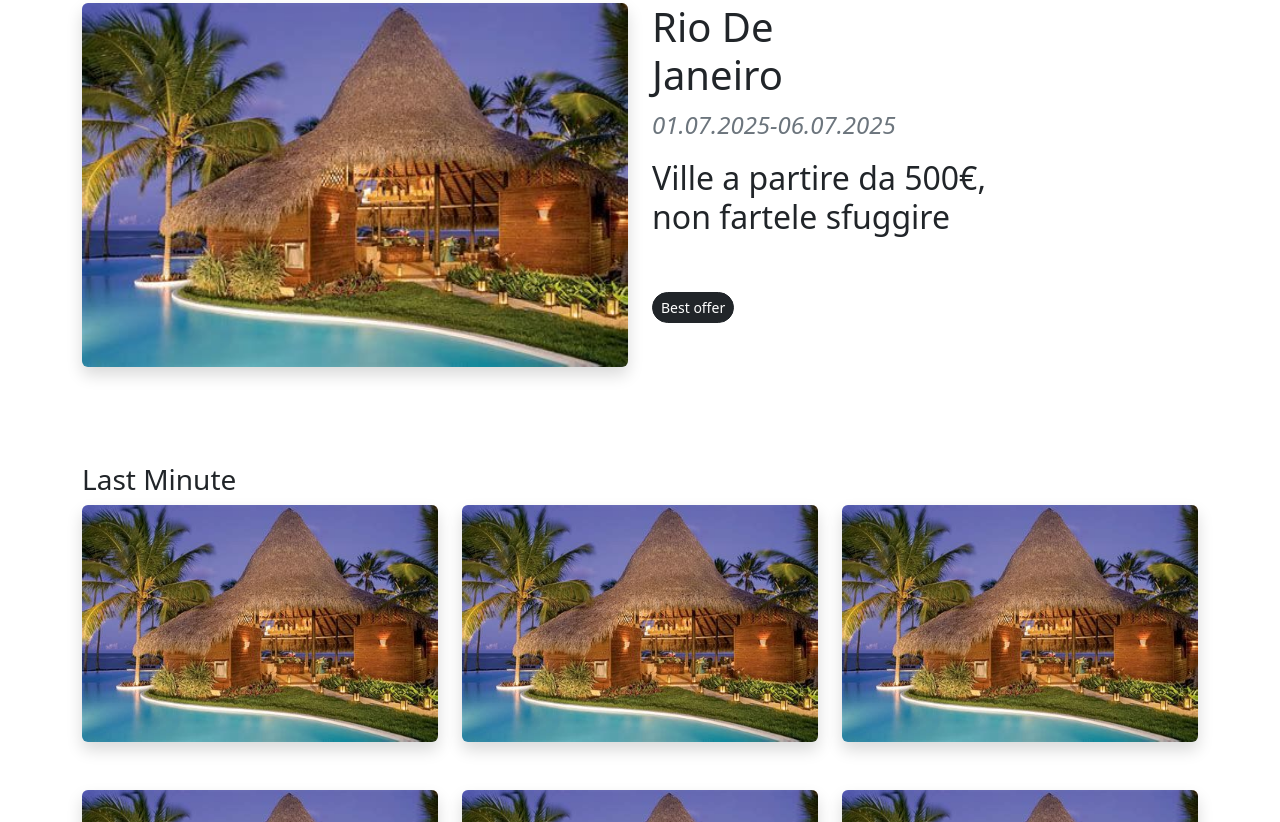
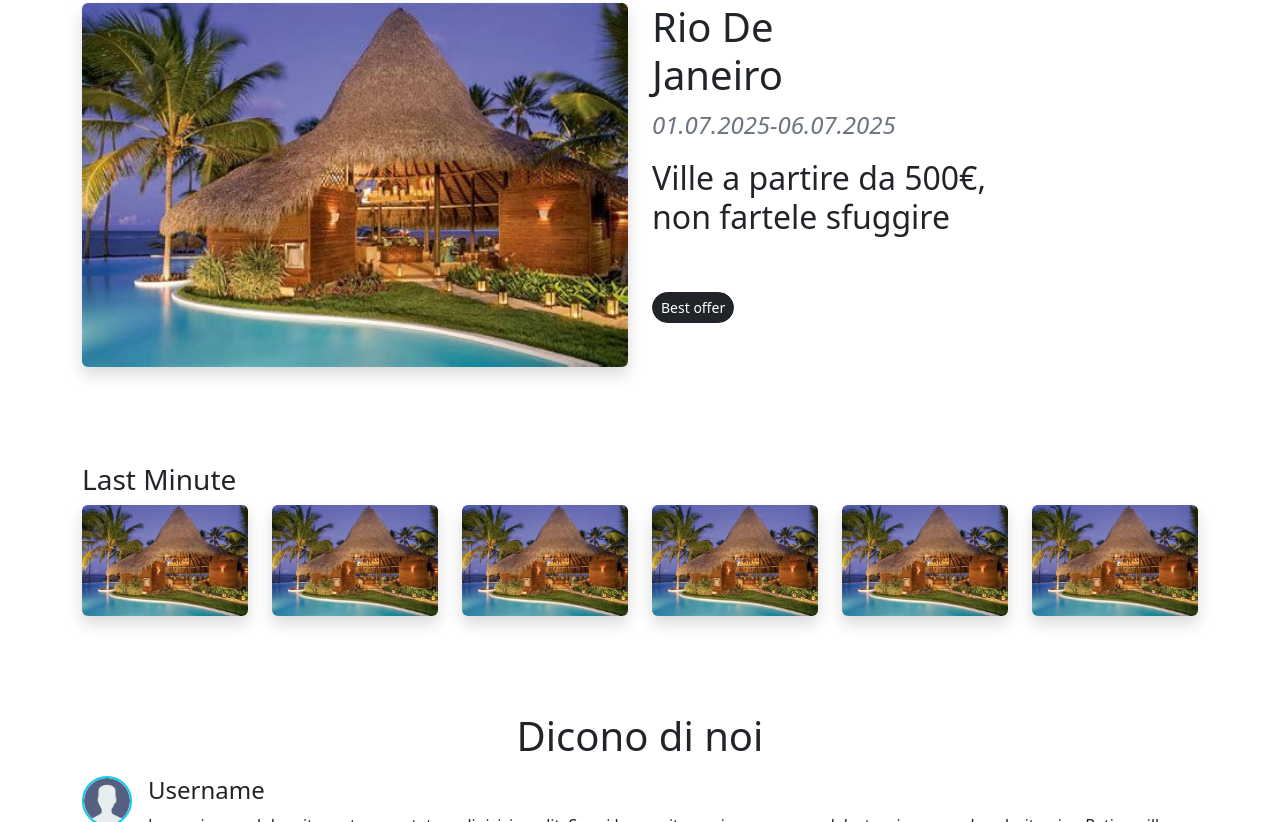
Before and after one commit to andreatripodi98/FSD-W2-D2, a plain HTML site: page index.html in a window 1280 px wide. Shown: the part 1978-2800 px from the top of the page. Drawn offline with nearby package versions, Linux system fonts and the light colour scheme.

Commit message:
Update index.html

```diff
--- a/index.html
+++ b/index.html
@@ -303,7 +303,7 @@
       <div class="container my-5">
         <h3>Last Minute</h3>
         <div class="row">
-          <div class="col col-6 col-md-4 col-lg-4">
+          <div class="col col-6 col-md-4 col-lg-2">
             <img
               src="./assets/optimized_travel_image.jpg"
               alt="hotel"
@@ -311,7 +311,7 @@
               style="width: 100%"
             />
           </div>
-          <div class="col col-6 col-md-4 col-lg-4">
+          <div class="col col-6 col-md-4 col-lg-2">
             <img
               src="./assets/optimized_travel_image.jpg"
               alt="hotel"
@@ -319,7 +319,7 @@
               style="width: 100%"
             />
           </div>
-          <div class="col col-6 col-md-4 col-lg-4">
+          <div class="col col-6 col-md-4 col-lg-2">
             <img
               src="./assets/optimized_travel_image.jpg"
               alt="hotel"
@@ -327,7 +327,7 @@
               style="width: 100%"
             />
           </div>
-          <div class="col col-6 col-md-4 col-lg-4">
+          <div class="col col-6 col-md-4 col-lg-2">
             <img
               src="./assets/optimized_travel_image.jpg"
               alt="hotel"
@@ -335,7 +335,7 @@
               style="width: 100%"
             />
           </div>
-          <div class="col col-6 col-md-4 col-lg-4">
+          <div class="col col-6 col-md-4 col-lg-2">
             <img
               src="./assets/optimized_travel_image.jpg"
               alt="hotel"
@@ -343,7 +343,7 @@
               style="width: 100%"
             />
           </div>
-          <div class="col col-6 col-md-4 col-lg-4">
+          <div class="col col-6 col-md-4 col-lg-2">
             <img
               src="./assets/optimized_travel_image.jpg"
               alt="hotel"
```
